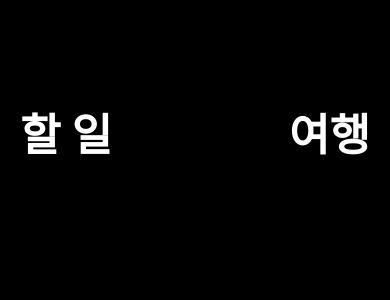
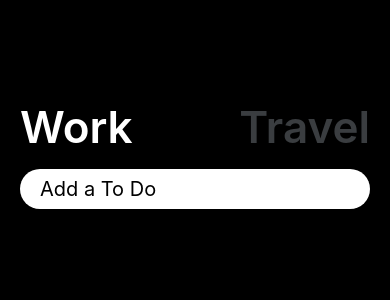
Before and after one commit to SeungsooChoi/workHardApp, a React Native app: screen / in a window 390 px wide. Shown: the top 300 px of the page. Built offline with nearby package versions, Linux system fonts and the light colour scheme.

Commit message:
Feat : textInput

```diff
--- a/App.js
+++ b/App.js
@@ -1,20 +1,49 @@
 import { StatusBar } from "expo-status-bar";
-import React from "react";
-import { StyleSheet, Text, View, TouchableOpacity } from "react-native";
+import React, { useState } from "react";
+import {
+  StyleSheet,
+  Text,
+  View,
+  TouchableOpacity,
+  TextInput,
+} from "react-native";
 import { theme } from "./colors";
 
 export default function App() {
+  const [working, setWorking] = useState(true);
+  const [text, setText] = useState("");
+  const travel = () => setWorking(false);
+  const work = () => setWorking(true);
+  const onChangeText = (payload) => setText(payload);
   return (
     <View style={styles.container}>
       <StatusBar style="auto" />
       <View style={styles.header}>
-        <TouchableOpacity>
-          <Text style={styles.btnText}>할 일</Text>
+        <TouchableOpacity onPress={work}>
+          <Text
+            style={{ ...styles.btnText, color: working ? "white" : theme.grey }}
+          >
+            Work
+          </Text>
         </TouchableOpacity>
-        <TouchableOpacity>
-          <Text style={styles.btnText}>여행</Text>
+        <TouchableOpacity onPress={travel}>
+          <Text
+            style={{
+              ...styles.btnText,
+              color: !working ? "white" : theme.grey,
+            }}
+          >
+            Travel
+          </Text>
         </TouchableOpacity>
       </View>
+      <TextInput
+        onChangeText={onChangeText}
+        value={text}
+        returnKeyType="send"
+        placeholder={working ? "Add a To Do" : "Where do you wanna go?"}
+        style={styles.input}
+      />
     </View>
   );
 }
@@ -31,8 +60,16 @@
     marginTop: 100,
   },
   btnText: {
-    color: "white",
     fontSize: 44,
     fontWeight: "600",
+    color: "white",
+  },
+  input: {
+    backgroundColor: "white",
+    fontSize: 20,
+    borderRadius: 20,
+    paddingHorizontal: 20,
+    paddingVertical: 8,
+    marginTop: 15,
   },
 });
```
